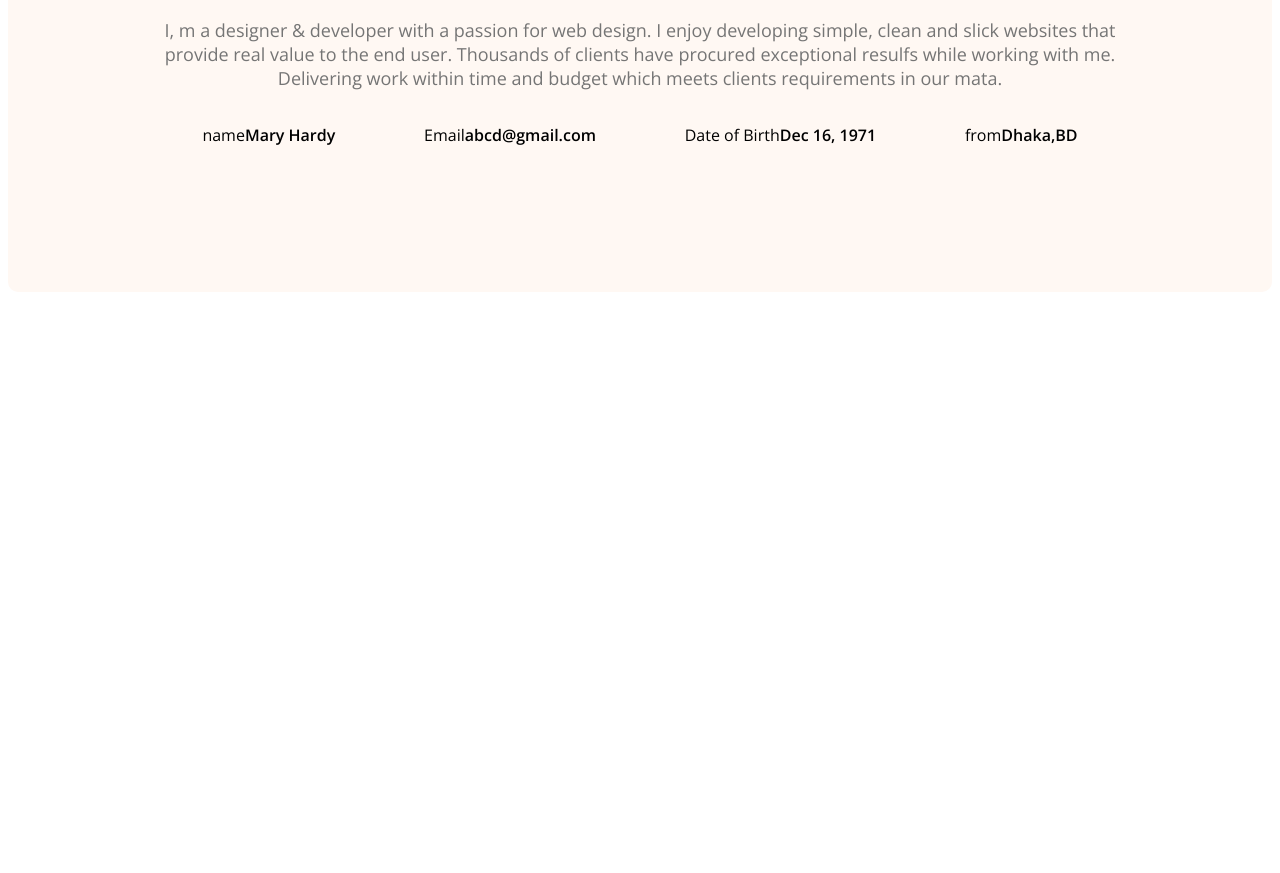
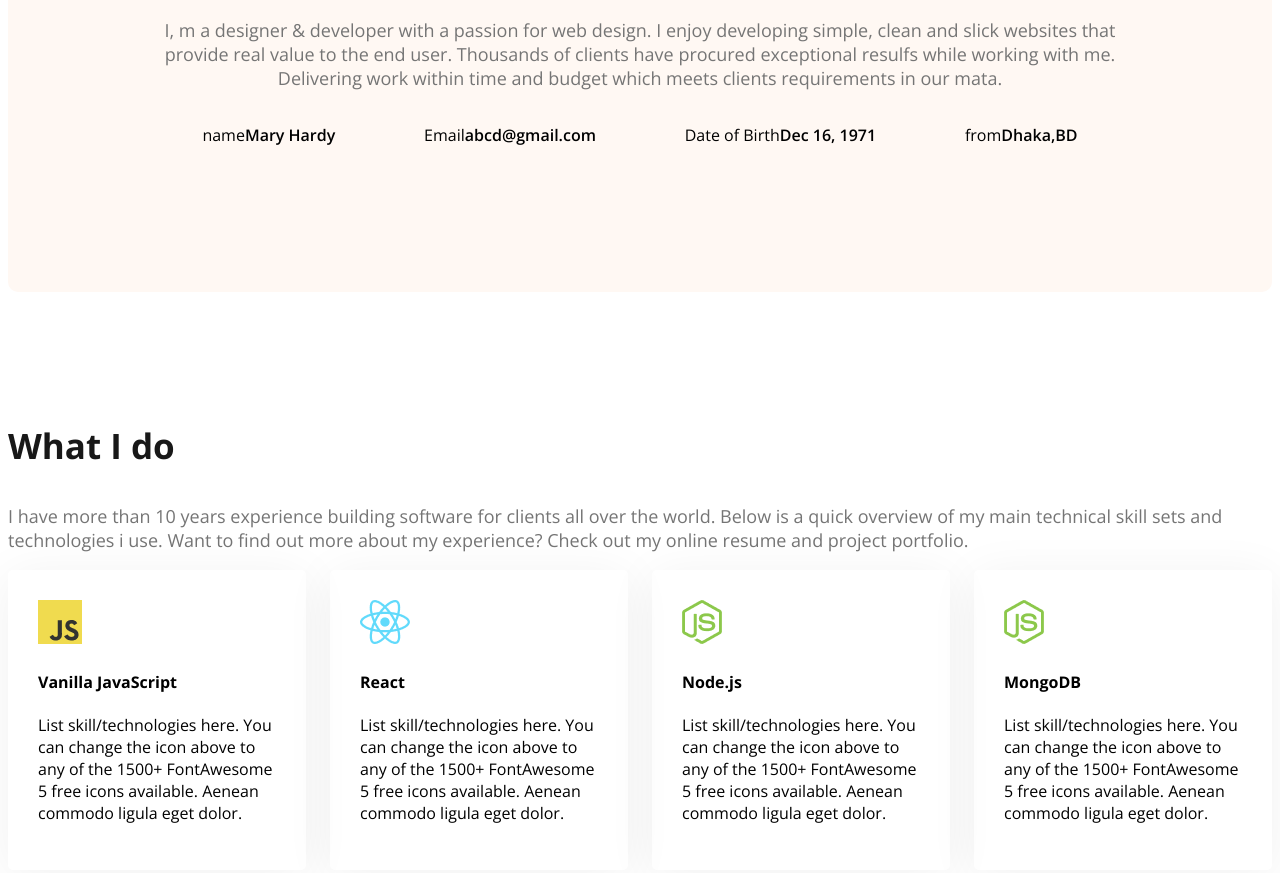
Before and after one commit to ruksat13/web-developer-portfolio, a plain HTML site: page index.html in a window 1280 px wide. Shown: the part 1281-2154 px from the top of the page. Before the commit the page ends 1581 px from the top, so only its background shows below. Drawn offline with nearby package versions, Linux system fonts and the light colour scheme.

Commit message:
skill section done

```diff
--- a/index.html
+++ b/index.html
@@ -63,6 +63,34 @@
             </div>
 
         </section>
+        <!-- what I do section start -->
+         <section class="skills">
+            <h3 class="section-title text-center">What I do</h3>
+            <p class="section-description">I have more than 10 years experience building software for clients all over the world. Below is a quick overview of my main technical skill sets and technologies i use. Want to find out more about my experience? Check out my online resume and project portfolio.</p>
+            <div class="skills-container">
+                <!-- .skills*4>img+h4.skill-title+p.skill-description -->
+                 <div class="skill">
+                    <img src="images/icons/js.png" alt="">
+                    <h4 class="skill-title">Vanilla JavaScript</h4>
+                    <p class="skill-description">List skill/technologies here. You can change the icon above to any of the 1500+ FontAwesome 5 free icons available. Aenean commodo ligula eget dolor.</p>
+                 </div>
+                 <div class="skill">
+                    <img src="images/icons/react.png" alt="">
+                    <h4 class="skill-title">React</h4>
+                    <p class="skill-description">List skill/technologies here. You can change the icon above to any of the 1500+ FontAwesome 5 free icons available. Aenean commodo ligula eget dolor.</p>
+                 </div>
+                 <div class="skill">
+                    <img src="images/icons/nodejs.png" alt="">
+                    <h4 class="skill-title">Node.js</h4>
+                    <p class="skill-description">List skill/technologies here. You can change the icon above to any of the 1500+ FontAwesome 5 free icons available. Aenean commodo ligula eget dolor.</p>
+                 </div>
+                 <div class="skill">
+                    <img src="images/icons/nodejs.png" alt="">
+                    <h4 class="skill-title">MongoDB</h4>
+                    <p class="skill-description">List skill/technologies here. You can change the icon above to any of the 1500+ FontAwesome 5 free icons available. Aenean commodo ligula eget dolor.</p>
+                 </div>
+            </div>
+         </section>
 
     </main>
 
--- a/styles/portfolio.css
+++ b/styles/portfolio.css
@@ -40,6 +40,11 @@
     color: #757575;
 
 }
+
+.test-center{
+    text-align: center;
+}
+
 /* header */
 .header {
     background-image: url(../images/developer.png), url(../images/header_bg.png);
@@ -106,6 +111,10 @@ nav ul li a {
     max-width: 1140px;
     margin: 0 auto;
 }
+main section{
+      margin-top: 130px;
+      margin-bottom: 130px;
+}
 
 /* about styles */
 .about{
@@ -122,3 +131,16 @@ nav ul li a {
 .item-description{
     font-weight:600 ;
 }
+
+/* skills section */
+
+.skills-container{
+    display: flex;
+    gap: 24px;
+
+}
+.skill{
+    padding: 30px;
+    border-radius: 5px;
+    box-shadow: 0px 6px 50px 0px rgba(0, 0, 0, 0.06);
+}
```
